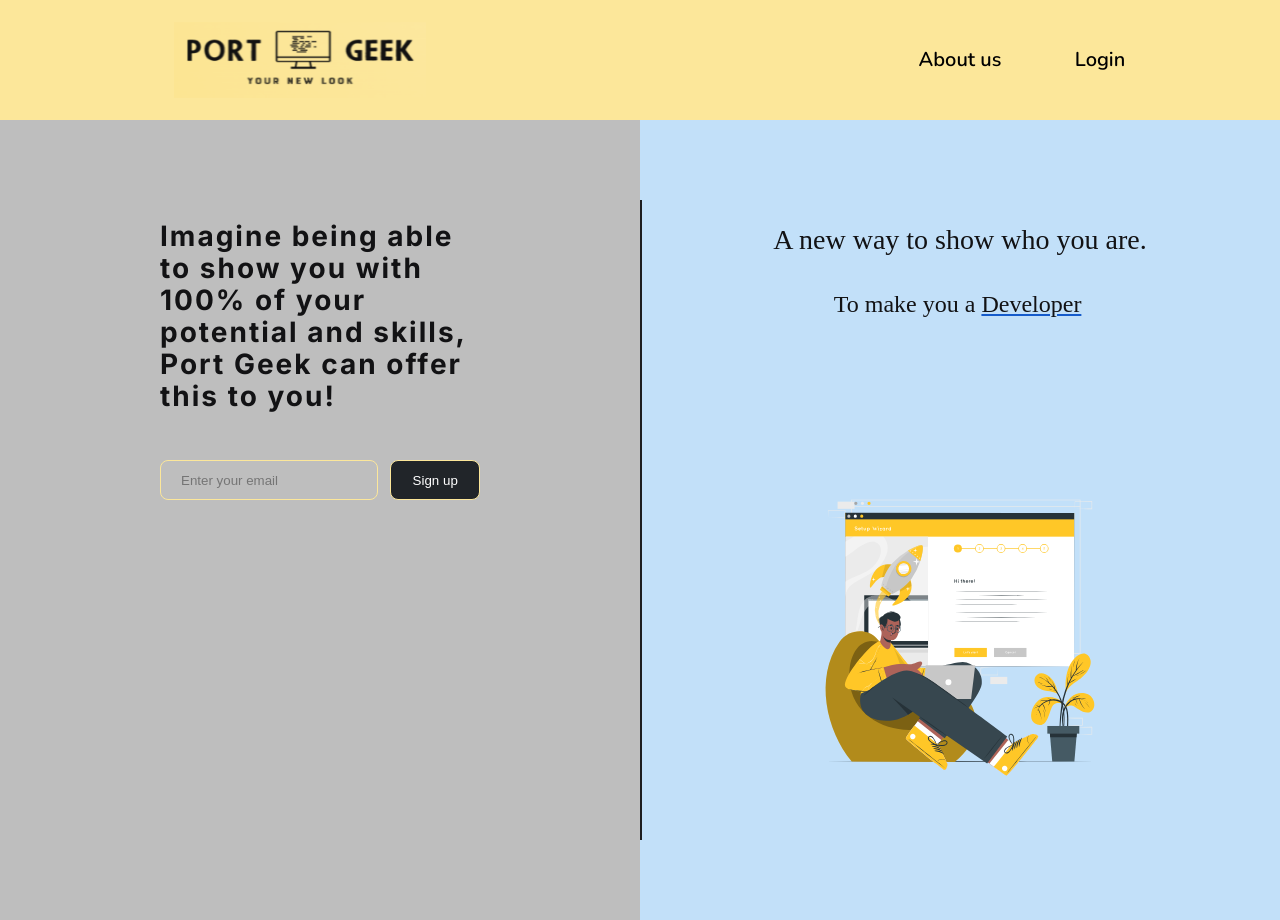
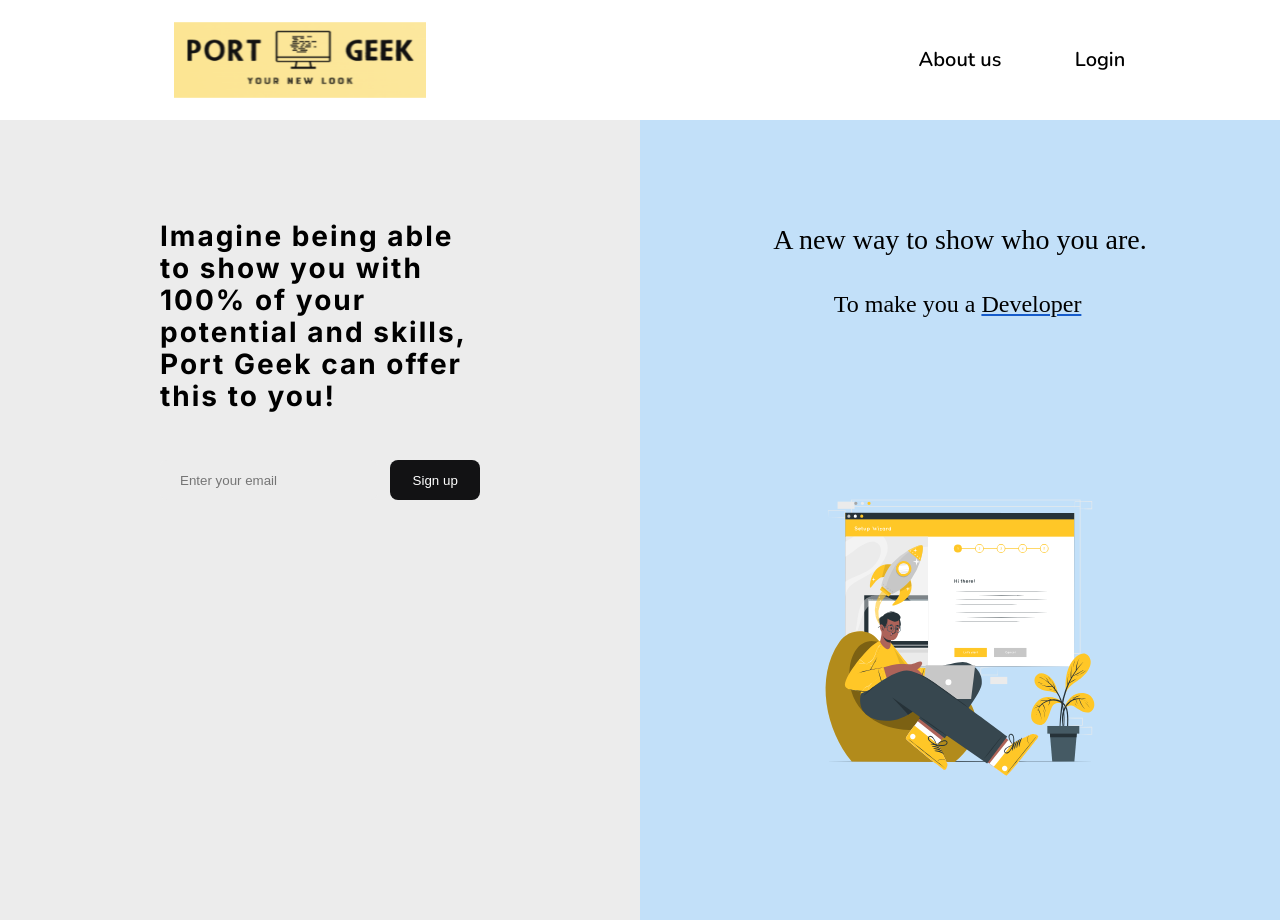
Before and after one commit to cesarrafaeljunior/port-geek, a React (Create React App) app: page / in a window 1280 px wide. Built offline with nearby package versions, Linux system fonts and the light colour scheme; a web font is replaced by a local one.

Commit message:
Correção: Fontes, reset do button e cores atualizados

```diff
--- a/src/styles/modules/global.ts
+++ b/src/styles/modules/global.ts
@@ -17,22 +17,17 @@ const GlobalStyle = createGlobalStyle`
 
   :root{
     /* Colors */
-    --color-primary: #BA110C;
-    --color-secondary: #fce79a;
-    --color-tertiary: #730039;
-    --color-quartenary: #CBA135;
-    --color-quinternary: #1D1D1F;
+    --color-primary: #FFCF5C;
 
     --color-feedback-negative: #E83F5B;
     --color-feedback-warning: #ffcd07;
     --color-feedback-success: #3FE864;
     --color-feedback-info: #155bcb;
 
-    --color-grey-0: #F8F9FA;
-    --color-grey-1: #BEBEBE;
-    --color-grey-2: #909090;
-    --color-grey-3: #212529;
-    --color-grey-4: #121214;
+    --color-grey-0: #F5F5F5;
+    --color-grey-1: #ECECEC;
+    --color-grey-2: #565656;
+    --color-grey-3: #121214;
     --color-grey-opacity: rgba(33, 37, 41, 0.5);
 
     --color-navigation: #22252A;
@@ -63,30 +58,30 @@ const GlobalStyle = createGlobalStyle`
 
 
     /*  Text Sizes */
-    --font-grand-60: 60px;
-    --font-grand-58: 58px;
-    --font-grand-56: 56px;
-    --font-grand-54: 54px;
-    --font-grand-52: 52px;
-    --font-grand-50: 50px;
-    --font-title-48: 48px;
-    --font-title-46: 46px;
-    --font-title-44: 44px;
-    --font-title-42: 42px;
-    --font-title-40: 40px;
-    --font-subtitle-38: 38px;
-    --font-subtitle-36: 36px;
-    --font-subtitle-34: 34px;
-    --font-subtitle-32: 32px;
-    --font-subtitle-30: 30px;
-    --font-subtitle-28: 28px;
-    --font-subtitle-24: 24px;
-    --font-subtitle-20: 20px;
-    --font-subtitle-18: 18px;
-    --font-text-16: 16px;
-    --font-text-14: 14px;
-    --font-text-12: 12px;
-    --font-text-10: 10px;
+    --font-grand-60: 3.875rem;
+    --font-grand-58: 3.75rem;
+    --font-grand-56: 3.625rem;
+    --font-grand-54: 3.5rem;
+    --font-grand-52: 3.25rem;
+    --font-grand-50: 3.125rem;
+    --font-title-48: 3rem;
+    --font-title-46: 2.875rem;
+    --font-title-44: 2.75rem;
+    --font-title-42: 2.625rem;
+    --font-title-40: 2.5rem;
+    --font-subtitle-38: 2.375rem;
+    --font-subtitle-36: 2.25rem;
+    --font-subtitle-34: 2.125rem;
+    --font-subtitle-32: 2rem;
+    --font-subtitle-30: 1.875rem;
+    --font-subtitle-28: 1.75rem;
+    --font-subtitle-24: 1.5rem;
+    --font-subtitle-20: 1.25rem;
+    --font-subtitle-18: 1.125rem;
+    --font-text-16: 1rem;
+    --font-text-14: 0.875rem;
+    --font-text-12: 0.75rem;
+    --font-text-10: 0.625rem;
 
     /* Line-Height */
 
@@ -144,6 +139,11 @@ const GlobalStyle = createGlobalStyle`
         font: inherit;
         vertical-align: baseline;
     }
+
+    button {
+        cursor: pointer;
+    }
+
     /* HTML5 display-role reset for older browsers */
     article, aside, details, figcaption, figure,
     footer, header, hgroup, menu, nav, section {
```
